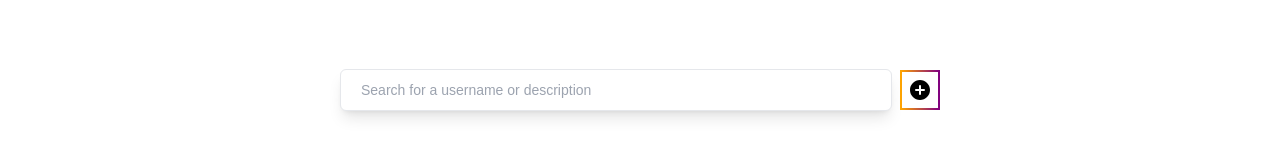
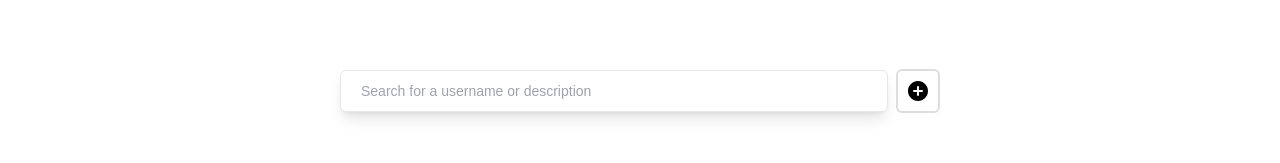
Before and after one commit to OkcuYazilimci/ArcelikI, a Next.js app in the folder frontend/: page / in a window 1280 px wide. Shown: the part 302-465 px from the top of the page. Built offline with nearby package versions, Linux system fonts and the light colour scheme; no server answers.

Commit message:
30 Jan. 2024 | 17:10

```diff
--- a/frontend/app/components/Feed.jsx
+++ b/frontend/app/components/Feed.jsx
@@ -80,7 +80,7 @@ const Feed = () => {
           required
           className="search_input peer mb-20"
         />
-        <Link href="/create-post" className="mb-20 border rotating-border rounded-full p-2 hidden md:block">
+        <Link href="/create-post" className="mb-20 border border-gray-300 rounded-md p-2.5 hidden md:block create-button">
           <svg xmlns="http://www.w3.org/2000/svg" className="h-5 w-5 items-center flex" viewBox="0 0 20 20" fill="black">
             <path fillRule="evenodd" d="M10 0C4.477 0 0 4.477 0 10s4.477 10 10 10 10-4.477 10-10S15.523 0 10 0zm4 11h-3v3a1 1 0 0 1-2 0v-3H6a1 1 0 0 1 0-2h3V6a1 1 0 0 1 2 0v3h3a1 1 0 0 1 0 2z"/>
           </svg>
--- a/frontend/app/components/Loadingcard.jsx
+++ b/frontend/app/components/Loadingcard.jsx
@@ -2,7 +2,7 @@ import React from 'react'
 
 const Loadingcard = () => {
   return (
-    <div className='flex gap-5'>
+    <div className='flex flex-wrap justify-center gap-5'>
       <div className="mx-5 bg-white rounded-xl overflow-hidden shadow-md p-4 post_box_shadow mb-10" style={{width: 388, height: 526}}>
         <div className="flex items-center mb-3">
           {/* Display Image Skeleton */}
--- a/frontend/app/create-post/loading.jsx
+++ b/frontend/app/create-post/loading.jsx
@@ -2,7 +2,7 @@ import React from 'react'
 
 const Loading = () => {
   return (
-    <div className='loader w-full flex justify-center items-center flex-center'></div>
+    <div className=''></div>
   )
 }
 
--- a/frontend/app/globals.css
+++ b/frontend/app/globals.css
@@ -281,3 +281,14 @@
 @keyframes l6 {
     100% {inset:0}
 }
+
+.create-button {
+  border: 2px solid #ddd;
+  transition: border-color 0.3s ease, box-shadow 0.3s ease;
+}
+
+/* Add hover effect */
+.create-button:hover {
+  border-color: orange;
+  box-shadow: 0 0 10px purple;
+}
```
